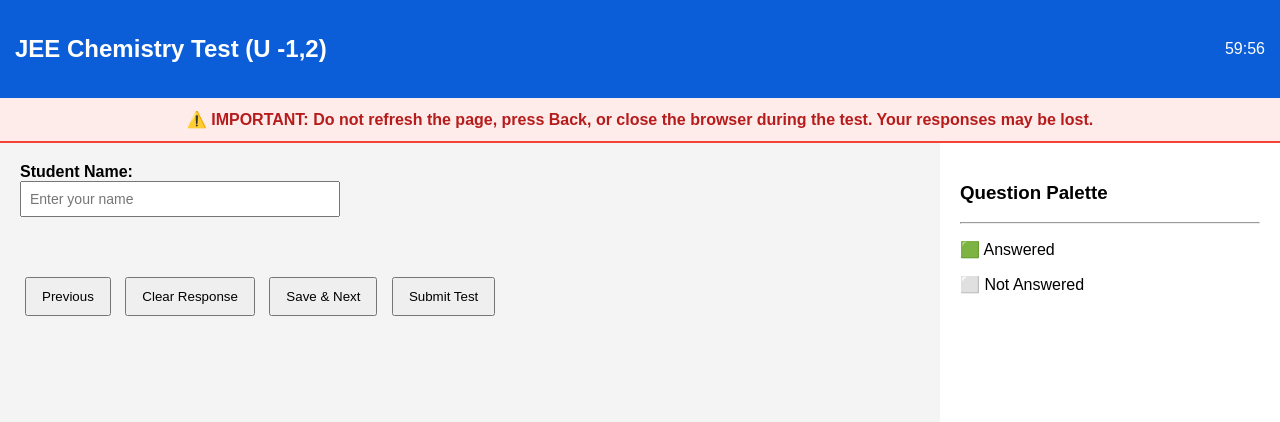
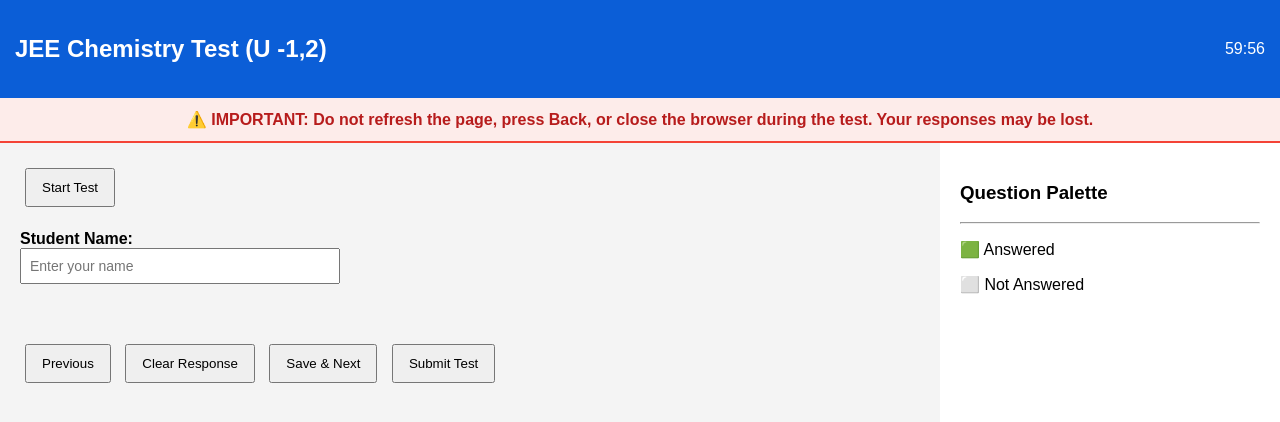
Before and after one commit to kumarvishal98032/JEE_Chemistry_V3, a plain HTML site: page index.html in a window 1280 px wide. Drawn offline with Linux system fonts and the light colour scheme; no server answers.

Commit message:
Update index.html

```diff
--- a/index.html
+++ b/index.html
@@ -31,6 +31,14 @@ border-bottom:2px solid #f44336;">
 
         <!-- LEFT PANEL -->
         <div class="left">
+
+
+         <!-- START TEST BUTTON -->
+        <button id="startBtn" onclick="startExam()">
+            Start Test
+        </button>
+
+        <br><br>
 
             <label><b>Student Name:</b></label><br>
             <input type="text"
```
